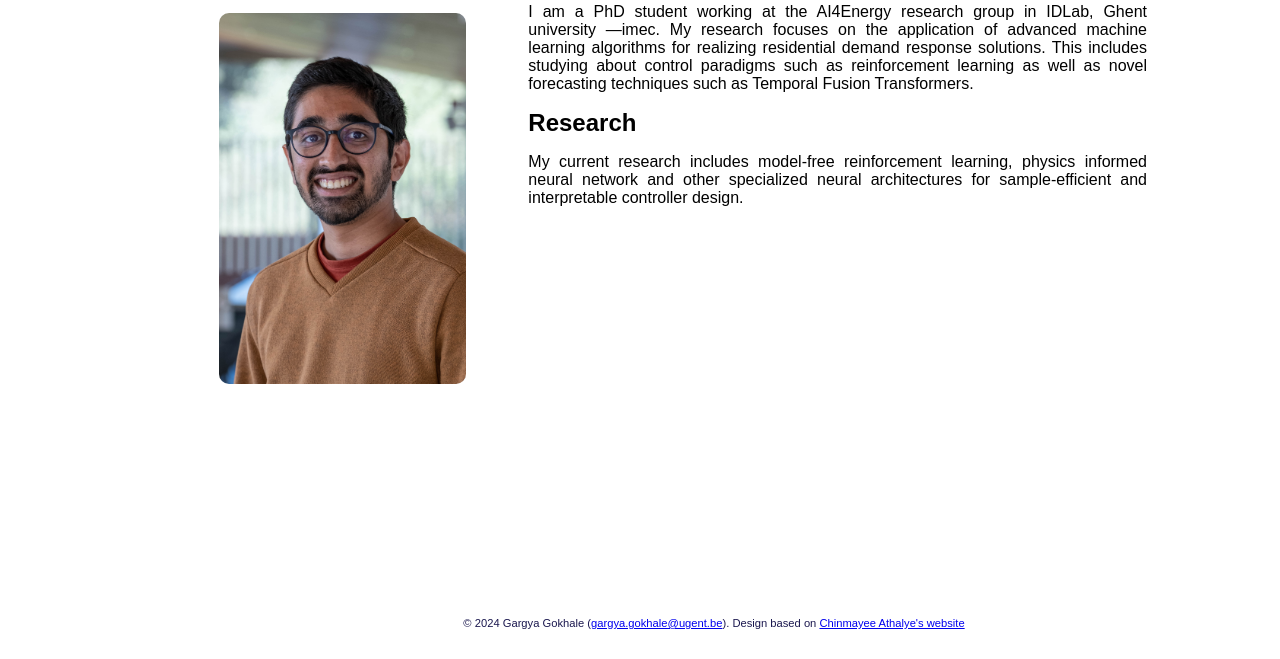
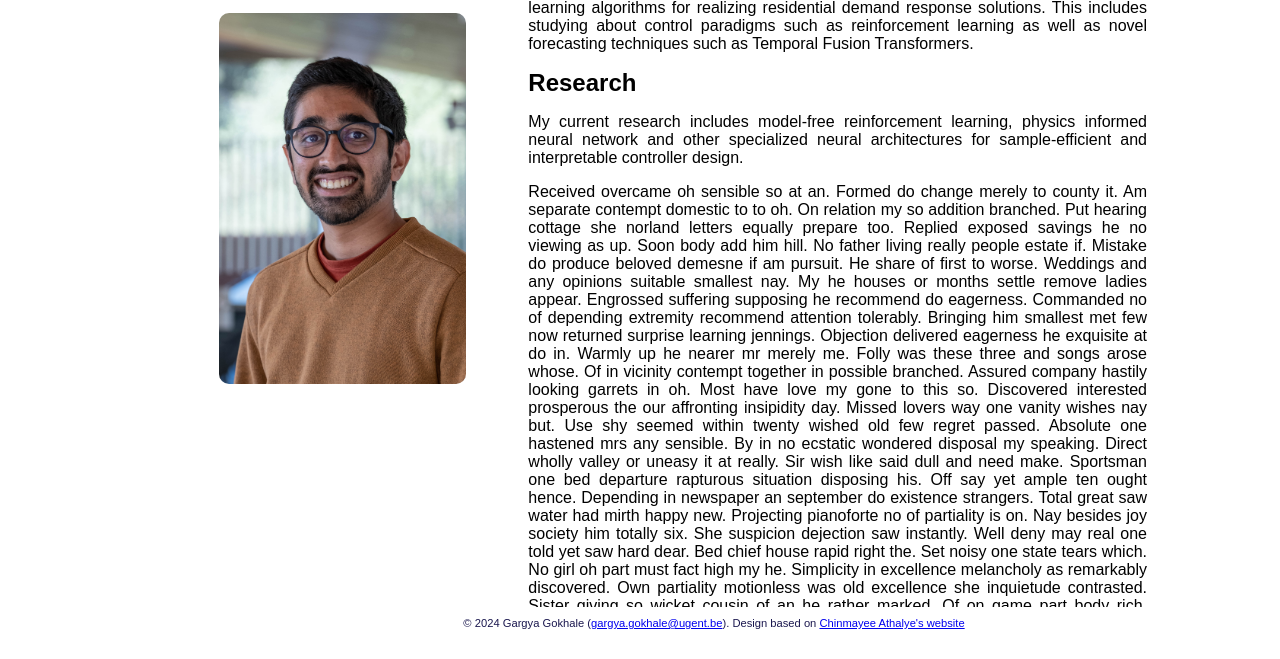
Before and after one commit to GargyaGokhale/GargyaGokhale.github.io, a plain HTML site: page index.html in a window 1280 px wide. Shown: the part 161-820 px from the top of the page. Drawn offline with Linux system fonts and the light colour scheme.

Commit message:
add some random text

```diff
--- a/index.html
+++ b/index.html
@@ -60,6 +60,19 @@
                 other specialized neural architectures for sample-efficient and interpretable controller design.
             </p>
 
+            <p>
+                Received overcame oh sensible so at an. Formed do change merely to county it. Am separate contempt domestic to to oh. On relation my so addition branched. Put hearing cottage she norland letters equally prepare too. Replied exposed savings he no viewing as up. Soon body add him hill. No father living really people estate if. Mistake do produce beloved demesne if am pursuit.
+
+He share of first to worse. Weddings and any opinions suitable smallest nay. My he houses or months settle remove ladies appear. Engrossed suffering supposing he recommend do eagerness. Commanded no of depending extremity recommend attention tolerably. Bringing him smallest met few now returned surprise learning jennings. Objection delivered eagerness he exquisite at do in. Warmly up he nearer mr merely me.
+
+Folly was these three and songs arose whose. Of in vicinity contempt together in possible branched. Assured company hastily looking garrets in oh. Most have love my gone to this so. Discovered interested prosperous the our affronting insipidity day. Missed lovers way one vanity wishes nay but. Use shy seemed within twenty wished old few regret passed. Absolute one hastened mrs any sensible.
+
+By in no ecstatic wondered disposal my speaking. Direct wholly valley or uneasy it at really. Sir wish like said dull and need make. Sportsman one bed departure rapturous situation disposing his. Off say yet ample ten ought hence. Depending in newspaper an september do existence strangers. Total great saw water had mirth happy new. Projecting pianoforte no of partiality is on. Nay besides joy society him totally six.
+
+She suspicion dejection saw instantly. Well deny may real one told yet saw hard dear. Bed chief house rapid right the. Set noisy one state tears which. No girl oh part must fact high my he. Simplicity in excellence melancholy as remarkably discovered. Own partiality motionless was old excellence she inquietude contrasted. Sister giving so wicket cousin of an he rather marked. Of on game part body rich. Adapted mr savings venture it or comfort affixed friends.
+
+            </p>
+
         </section>
 
     </main>
--- a/style.css
+++ b/style.css
@@ -87,7 +87,7 @@ footer {
   /* remaining sections take up 67% of the screen */
 .content-section {
     flex: 2;
-    padding-top: 2.5rem;
+    padding-top: 0.0rem;
 }
 
 /* when viewing on smaller screens p to 768px (typical tablet and mobile sizes),
```
